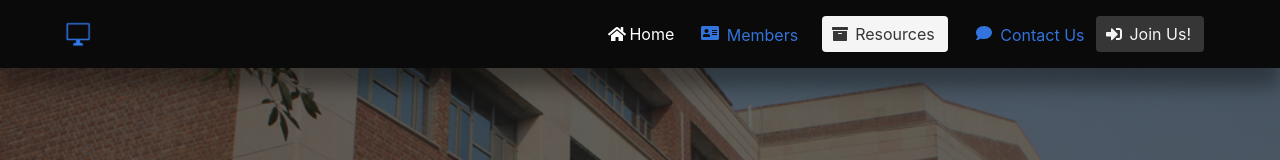
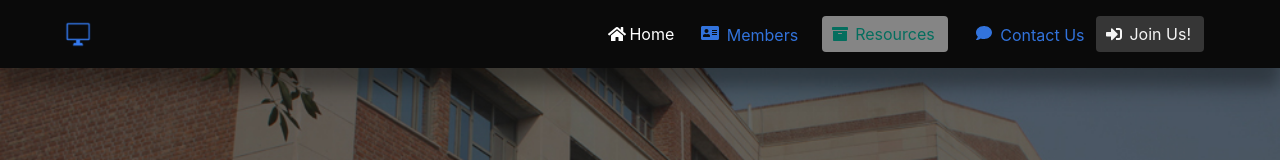
Before and after one commit to aissource/aissource.github.io, a plain HTML site: page index.html in a window 1280 px wide. Shown: the top 160 px of the page. Drawn offline with nearby package versions, Linux system fonts and the light colour scheme.

Commit message:
dd
ss

Co-Authored-By: shauryat <shauryat@users.noreply.github.com>

```diff
--- a/index.html
+++ b/index.html
@@ -63,7 +63,7 @@
               </a></span>
 
             <span class="navbar-item">
-            <a  href="#" class="button is-inverted is-dark" title="disabled button">
+            <a  href="#" class="button is-inverted is-primary" title="disabled button" disabled>
                 <span class="icon">
                   <i class="fas fa-archive"></i>
                 </span>
```
